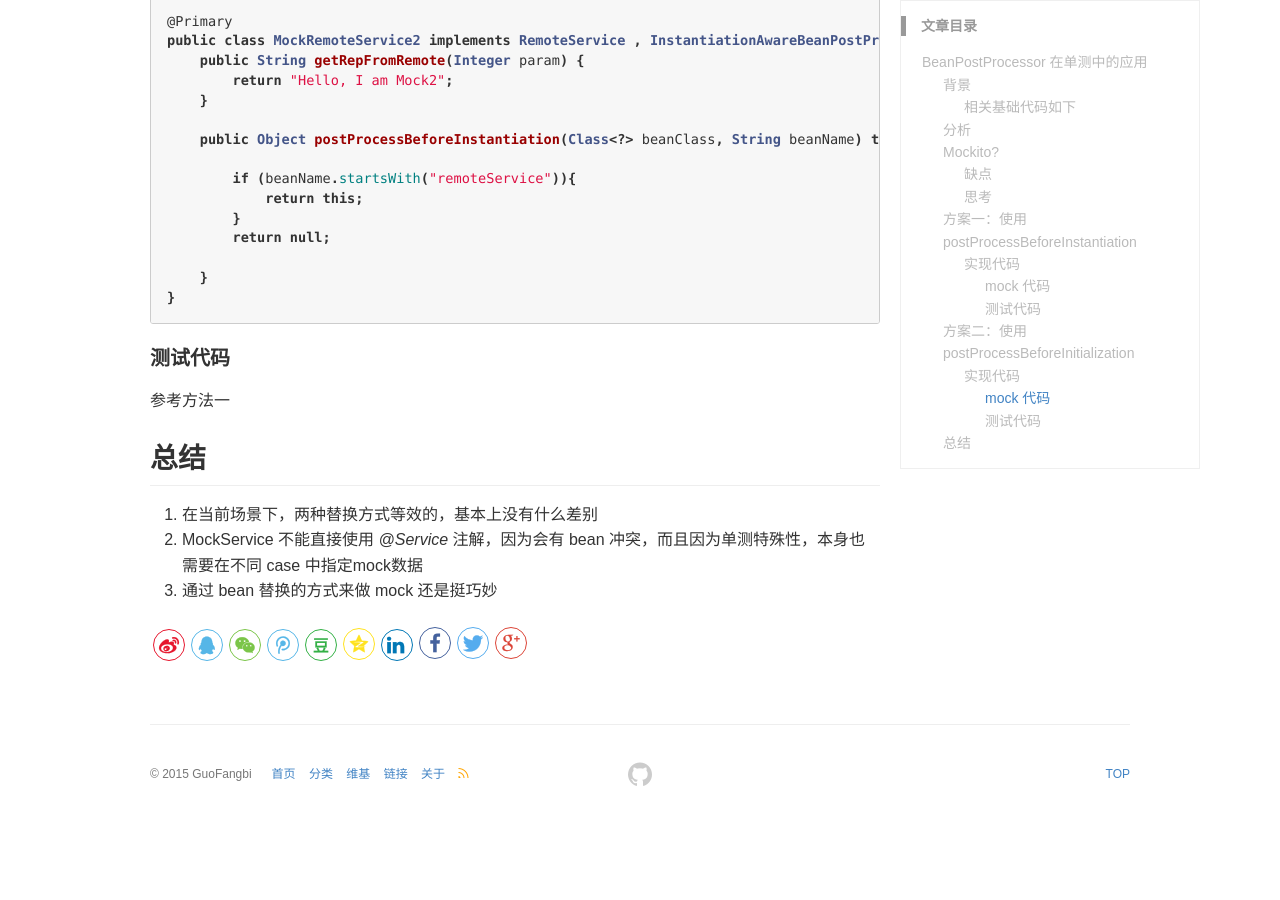
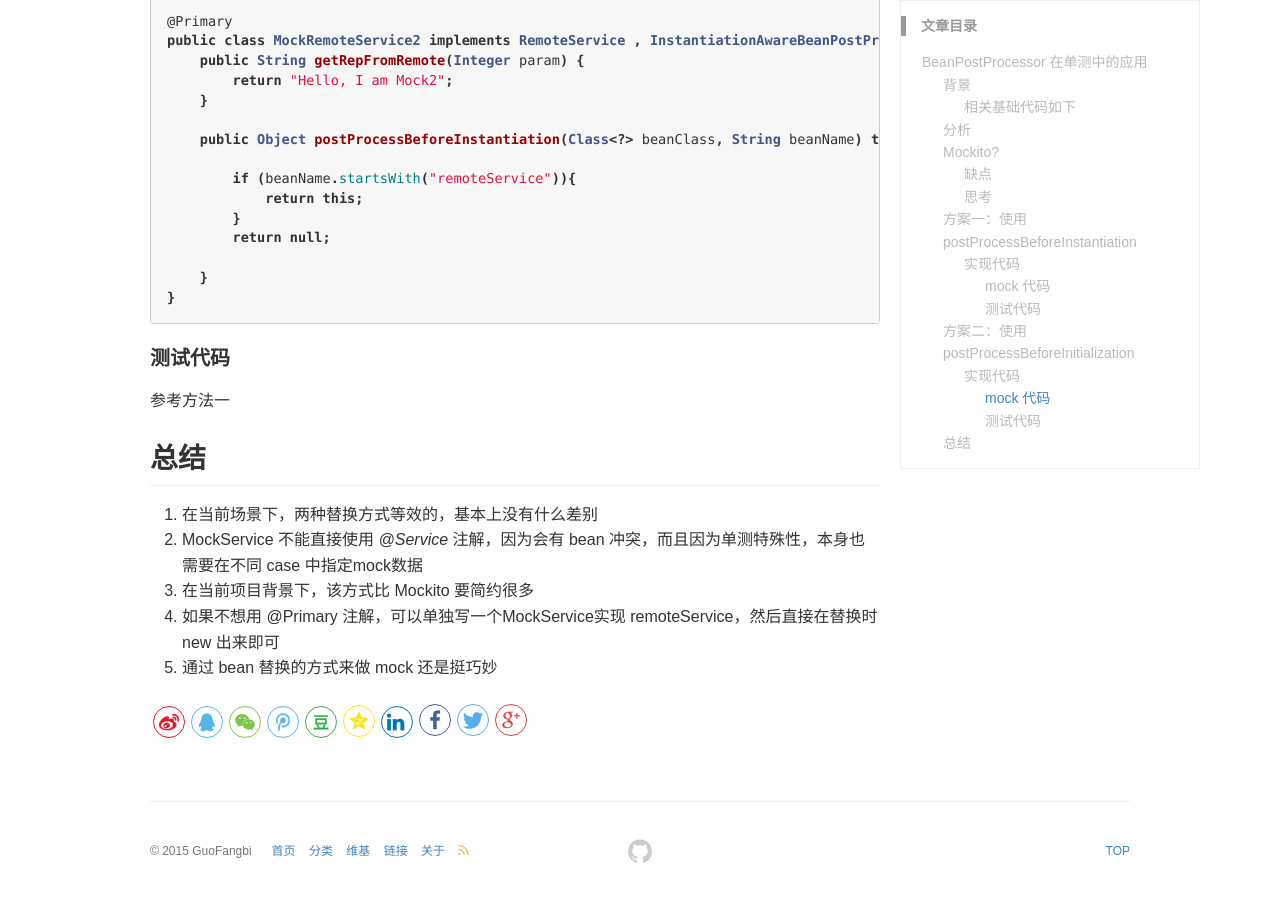
Before and after one commit to bishion/bishion.github.io, a Jekyll site: the page built from _posts/2021-01-17-spring-init-bean.md, in a window 1280 px wide and 900 px high, scrolled down 3454 px. Built offline with Jekyll 4.4.1, drawn with Linux system fonts in a browser that asks for light colours; before the commit the page ends 4277 px from its top, so only the background shows below that.

Commit message:
spring 单测

```diff
--- a/_posts/2021-01-17-spring-init-bean.md
+++ b/_posts/2021-01-17-spring-init-bean.md
@@ -147,4 +147,6 @@ public class MockRemoteService2 implements RemoteService , InstantiationAwareBea
 ## 总结
 1. 在当前场景下，两种替换方式等效的，基本上没有什么差别
 2. MockService 不能直接使用 *@Service* 注解，因为会有 bean 冲突，而且因为单测特殊性，本身也需要在不同 case 中指定mock数据
-3. 通过 bean 替换的方式来做 mock 还是挺巧妙
+3. 在当前项目背景下，该方式比 Mockito 要简约很多
+4. 如果不想用 @Primary 注解，可以单独写一个MockService实现 remoteService，然后直接在替换时 new 出来即可
+5. 通过 bean 替换的方式来做 mock 还是挺巧妙
```
